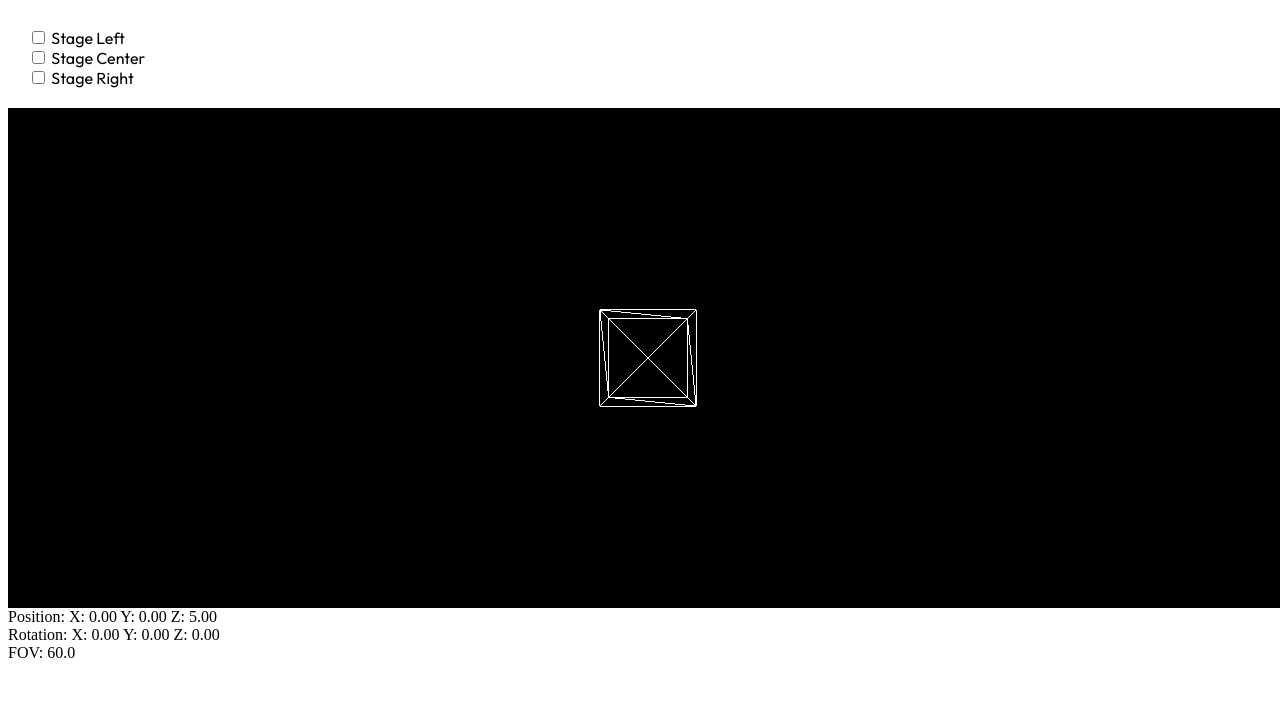
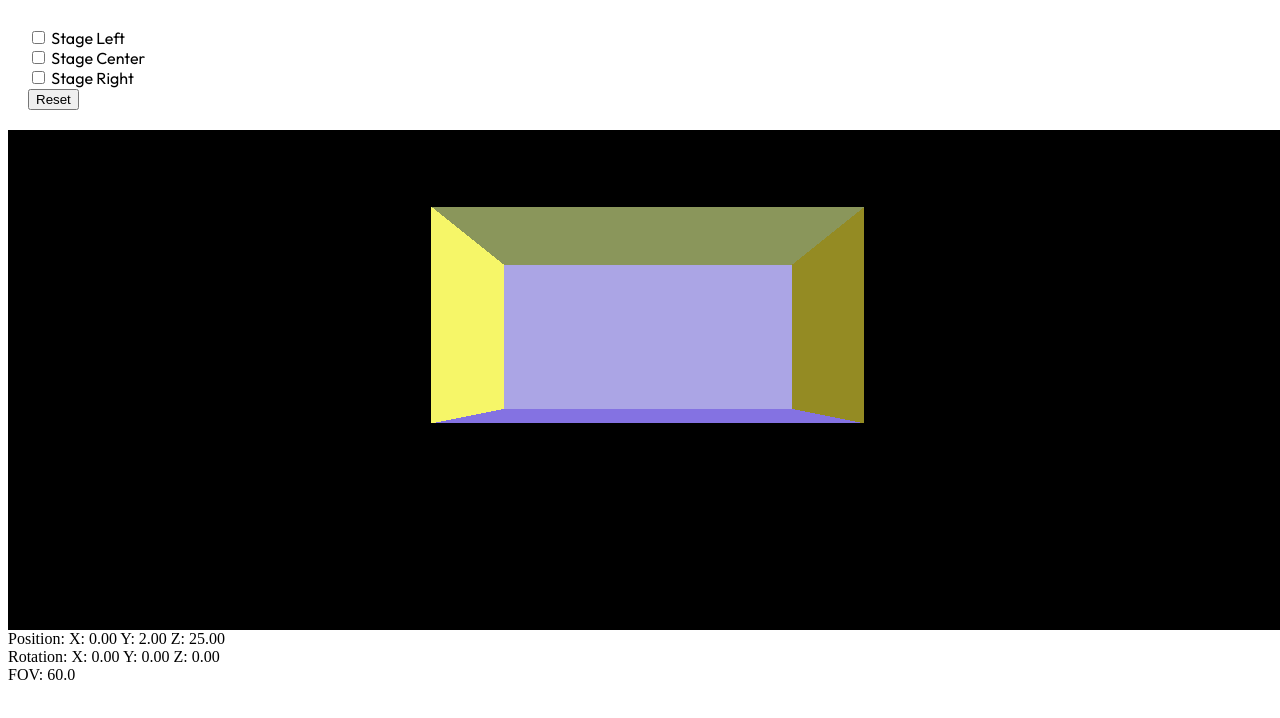
Before and after one commit to dericksonmark/stagery, a plain HTML site: page ext/app.html in a window 1280 px wide. Drawn offline with nearby package versions, Linux system fonts and the light colour scheme.

Commit message:
Stage builder & relative camera translation

```diff
--- a/ext/app.html
+++ b/ext/app.html
@@ -6,7 +6,9 @@
     <meta name="viewport" content="width=device-width, initial-scale=1.0">
     <link rel="stylesheet" href="./css/app.css">
     <script src="https://cdn.jsdelivr.net/npm/three@0.135.0/build/three.min.js"></script>
-    <script defer src="./render.js"></script>
+    <script src="./js/stagebuilder.js"></script>
+    <script defer src="./js/uimanager.js"></script>
+    <script defer src="./js/render.js"></script>
     <title>Stagery</title>
 </head>
 <body>
@@ -18,7 +20,8 @@
         <label for="stage-center">Stage Center</label><br>
 
         <input type="checkbox" id="stage-right">
-        <label for="stage-right">Stage Right</label>
+        <label for="stage-right">Stage Right</label><br>
+        <button id="reset">Reset</button>
     </div>
     <div id="render"></div>
     <div id="debug"></div>
--- a/ext/render.js
+++ b/ext/js/render.js
@@ -17,6 +17,8 @@ var lookdown = false;
 var turnleft = false;
 var turnright = false;
 
+var speedup = false;
+
 var reset = false;
 
 if (window.innerWidth <= 500) {
@@ -28,11 +30,18 @@ if (window.innerWidth <= 500) {
     renderer.setSize(window.innerWidth, renderWindow.clientHeight);
     renderWindow.appendChild(renderer.domElement);
 
-    const geometry = new THREE.BoxGeometry();
-    const material = new THREE.MeshBasicMaterial({color: 0xffffff,wireframe:true});
-    const cube = new THREE.Mesh(geometry, material);
-    scene.add(cube);
-    camera.position.z = 5;
+    const geometry = [];
+    for (const fig of stagebuilder(20, 10, 10)) {
+        const face = new THREE.PlaneGeometry(fig[0], fig[1]);
+        const material = new THREE.MeshBasicMaterial({color: fig[4], side: THREE.DoubleSide});
+        const plane = new THREE.Mesh(face, material);
+        scene.add(plane);
+        plane.position.set(fig[2][0], fig[2][1], fig[2][2]);
+        plane.rotation.set(fig[3][0], fig[3][1], fig[3][2]);
+    }
+
+    camera.position.z = 25;
+    camera.position.y = 2;
 
     document.onkeydown = function (e) {
         console.log(e.code)
@@ -68,6 +77,8 @@ if (window.innerWidth <= 500) {
                 e.preventDefault(); turnleft = true; break;
             case 'KeyX':
                 e.preventDefault(); turnright = true; break;
+            case 'ControlLeft':
+                e.preventDefault(); speedup = true; break;
             default:
                 break;
         }
@@ -109,32 +120,40 @@ if (window.innerWidth <= 500) {
             default:
                 break;
         }
+        if (!up && !down && !left && !right) speedup = false;
     }
 
     function animate() {
         requestAnimationFrame( animate );
 
-        if (up) camera.position.z += 0.05;
-        if (down) camera.position.z -= 0.05;
-        if (right) camera.position.x -= 0.05;
-        if (left) camera.position.x += 0.05;
+        if (!speedup) {
+            if (up) camera.position.set(camera.position.x + 0.05 * Math.sin(camera.rotation.y), camera.position.y, camera.position.z + 0.05 * Math.cos(camera.rotation.y));
+            if (down) camera.position.set(camera.position.x - 0.05 * Math.sin(camera.rotation.y), camera.position.y, camera.position.z - 0.05 * Math.cos(camera.rotation.y));
+            if (right) camera.position.set(camera.position.x - 0.05 * Math.cos(camera.rotation.y), camera.position.y, camera.position.z + 0.05 * Math.sin(camera.rotation.y));
+            if (left) camera.position.set(camera.position.x + 0.05 * Math.cos(camera.rotation.y), camera.position.y, camera.position.z - 0.05 * Math.sin(camera.rotation.y));
+        } else {
+            if (up) camera.position.set(camera.position.x + 0.15 * Math.sin(camera.rotation.y), camera.position.y, camera.position.z + 0.15 * Math.cos(camera.rotation.y));
+            if (down) camera.position.set(camera.position.x - 0.15 * Math.sin(camera.rotation.y), camera.position.y, camera.position.z - 0.15 * Math.cos(camera.rotation.y));
+            if (right) camera.position.set(camera.position.x - 0.15 * Math.cos(camera.rotation.y), camera.position.y, camera.position.z + 0.15 * Math.sin(camera.rotation.y));
+            if (left) camera.position.set(camera.position.x + 0.15 * Math.cos(camera.rotation.y), camera.position.y, camera.position.z - 0.15 * Math.sin(camera.rotation.y));
+        }
         if (jump) camera.position.y -= 0.05;
         if (fall) camera.position.y += 0.05;
         if (fovup) camera.fov++;
         if (fovdown) camera.fov--;
-        if (lookleft) camera.rotation.y += 0.01;
-        if (lookright) camera.rotation.y -= 0.01;
-        if (lookup) camera.rotation.x += 0.01;
-        if (lookdown) camera.rotation.x -= 0.01;
-        if (turnleft) camera.rotation.z -= 0.01;
-        if (turnright) camera.rotation.z += 0.01;
+        if (lookleft) camera.rotation.y += 0.015;
+        if (lookright) camera.rotation.y -= 0.015;
+        if (lookup) camera.rotation.x += 0.015;
+        if (lookdown) camera.rotation.x -= 0.015;
+        if (turnleft) camera.rotation.z -= 0.015;
+        if (turnright) camera.rotation.z += 0.015;
 
         if (camera.rotation.x >= 2 * Math.PI || camera.rotation.x <= -2 * Math.PI) camera.rotation.x = 0;
         if (camera.rotation.y >= 2 * Math.PI || camera.rotation.y <= -2 * Math.PI) camera.rotation.y = 0;
         if (camera.rotation.z >= 2 * Math.PI || camera.rotation.z <= -2 * Math.PI) camera.rotation.z = 0;
 
         if (reset) {
-            camera.position.set(0, 0, 5);
+            camera.position.set(0, 2, 25);
             camera.rotation.x = 0;
             camera.rotation.y = 0;
             camera.rotation.z = 0;
@@ -146,7 +165,7 @@ if (window.innerWidth <= 500) {
         debugWindow.innerText += `\nRotation: X: ${(camera.rotation.x * 180/Math.PI % 360).toFixed(2)} Y: ${(camera.rotation.y * 180/Math.PI % 360).toFixed(2)} Z: ${(camera.rotation.z * 180/Math.PI % 360).toFixed(2)}`
         debugWindow.innerText += `\nFOV: ${camera.fov.toFixed(1)}`;
 
-        renderer.render( scene, camera );
+        renderer.render(scene, camera);
     }
 
     animate();
--- /dev/null
+++ b/ext/js/stagebuilder.js
@@ -0,0 +1,8 @@
+function stagebuilder(width, depth, height) {
+    const floor = [width, depth, [0, 0, 0], [Math.PI / 2, 0, 0], `#${Math.floor(Math.random()*16777215).toString(16)}`];
+    const ceil = [width, depth, [0, height, 0], [Math.PI / 2, 0, 0], `#${Math.floor(Math.random()*16777215).toString(16)}`];
+    const left = [depth, height, [width / -2, height / 2, 0], [0, Math.PI / 2, 0], `#${Math.floor(Math.random()*16777215).toString(16)}`];
+    const right = [depth, height, [width / 2, height / 2, 0], [0, Math.PI / 2, 0], `#${Math.floor(Math.random()*16777215).toString(16)}`];
+    const back = [width, height, [0, height / 2, -depth / 2], [0, 0, 0], `#${Math.floor(Math.random()*16777215).toString(16)}`];
+    return [floor, ceil, left, right, back];
+}
--- /dev/null
+++ b/ext/js/uimanager.js
@@ -0,0 +1,4 @@
+const resetbtn = document.getElementById('reset');
+resetbtn.onclick = function() {
+    document.location.reload();
+}
```
